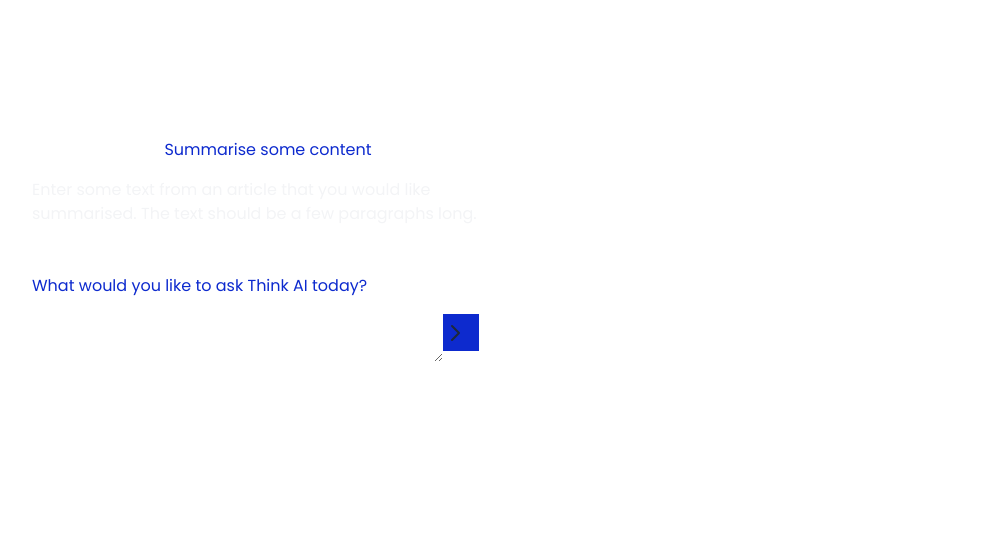
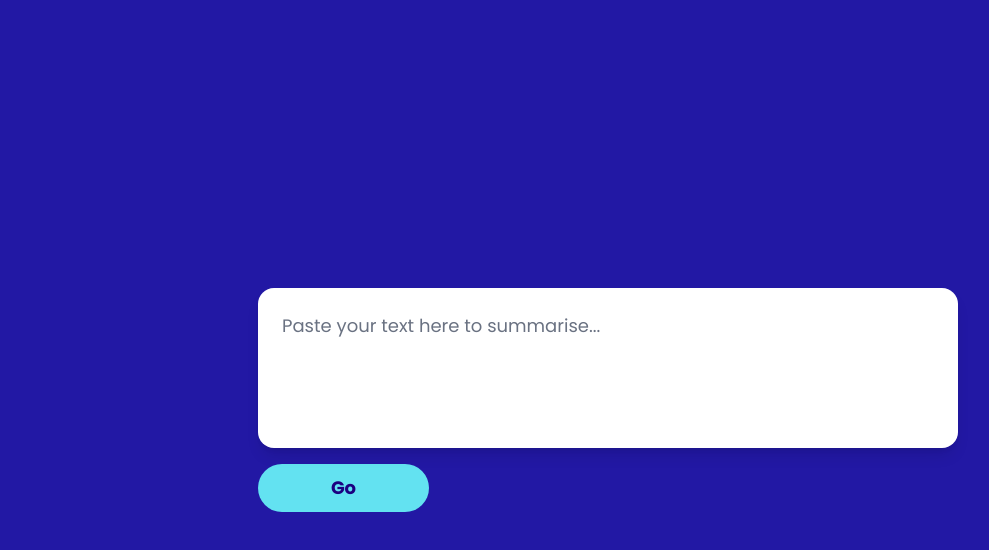
Before and after one commit to neontribe/think-ai, a Next.js app: page /generate-summary in a window 1280 px wide. Shown: the top 550 px of the page, without its empty margins (32-1021 px from the left). Built offline with nearby package versions, Linux system fonts and the light colour scheme.

Commit message:
Refactor: update SummariseEndPoint to use PromptInput component instead of Chat

```diff
--- a/src/app/generate-image/page.js
+++ b/src/app/generate-image/page.js
@@ -1,6 +1,6 @@
 "use client";
 
-import PromptInput from "@/components/PromptInput";
+import PromptInput from "../components/PromptInput";
 
 export default function GenerateImageEndPoint() {
   const apiEndpoint = "api/image";
--- a/src/app/generate-summary/page.js
+++ b/src/app/generate-summary/page.js
@@ -1,6 +1,17 @@
-"use client"
-import Chat from "../components/Chat";
+"use client";
+
+import PromptInput from "../components/PromptInput";
 
 export default function SummariseEndPoint() {
-  return <Chat apiEndpoint="/api/summary" modelType="summary" />
+  const apiEndpoint = "/api/text";
+
+  return (
+      <PromptInput
+        apiEndpoint={apiEndpoint}
+        modelType="summary"
+        suggestedText="Paste your text here to summarise..."
+        buttonText="Go"
+        onSubmit={(data) => console.log("Text Response:", data)}
+      />
+  );
 }
```
